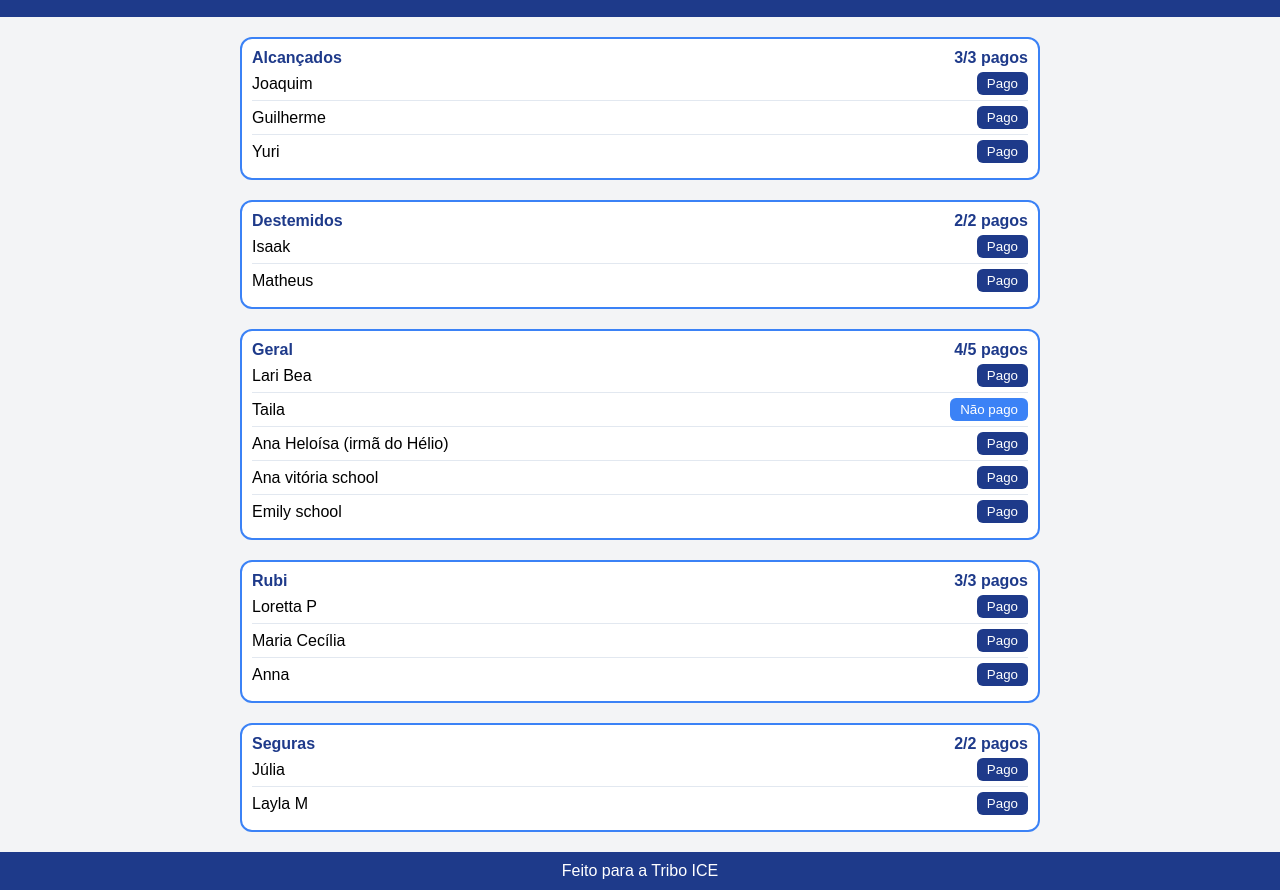
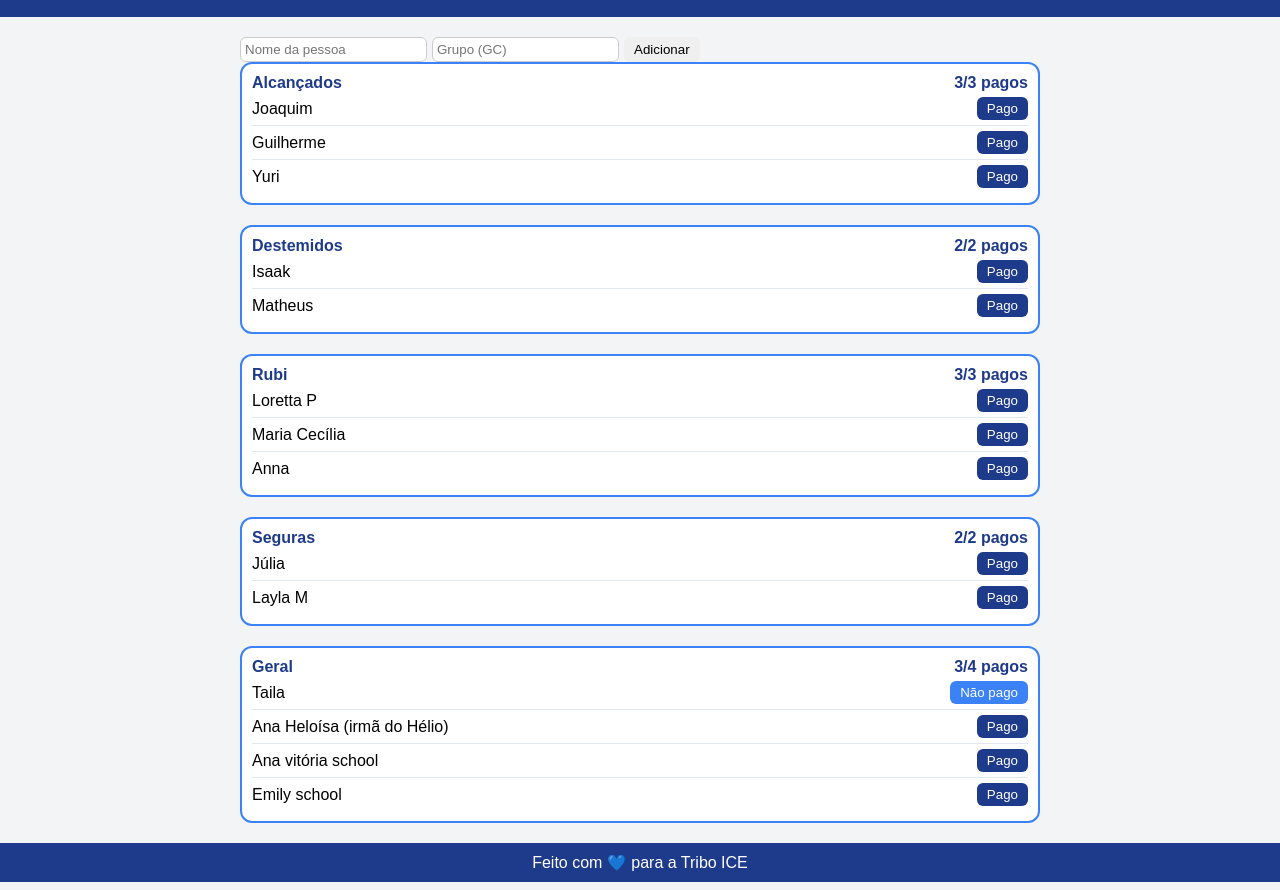
Before and after one commit to eduardaacorreia13-droid/Listinha-blusas-ice, a plain HTML site: page index.html in a window 1280 px wide. Shown: the part 51-941 px from the top of the page. Drawn offline with Linux system fonts and the light colour scheme.

Commit message:
Update index.html

```diff
--- a/index.html
+++ b/index.html
@@ -17,6 +17,8 @@
   .pago { background:#1E3A8A; color:white; }
   .nao-pago { background:#3B82F6; color:white; }
   footer { text-align:center; background:#1E3A8A; color:white; padding:10px; margin-top:20px; }
+  .adicionar { margin-top:10px; display:flex; gap:5px; }
+  input { padding:4px; border-radius:6px; border:1px solid #ccc; }
 </style>
 </head>
 <body>
@@ -24,10 +26,16 @@
   <h1>Tribo ICE — Controle de Blusas</h1>
 </header>
 <main id="app">
+  <div class="adicionar">
+    <input type="text" id="nomeInput" placeholder="Nome da pessoa">
+    <input type="text" id="gcInput" placeholder="Grupo (GC)">
+    <button onclick="adicionarRegistro()">Adicionar</button>
+  </div>
 </main>
-<footer>Feito para a Tribo ICE</footer>
+<footer>Feito com 💙 para a Tribo ICE</footer>
 
 <script>
+// ======= Aqui você atualiza, modifica ou adiciona pessoas =======
 const registros = [
   { nome: "Júlia", gc: "Seguras", pago: true },
   { nome: "Layla M", gc: "Seguras", pago: true },
@@ -39,26 +47,33 @@ const registros = [
   { nome: "Joaquim", gc: "Alcançados", pago: true },
   { nome: "Guilherme", gc: "Alcançados", pago: true },
   { nome: "Yuri", gc: "Alcançados", pago: true },
-  { nome: "Lari Bea", gc: "Geral", pago: true },
   { nome: "Taila", gc: "Geral", pago: false },
   { nome: "Ana Heloísa (irmã do Hélio)", gc: "Geral", pago: true },
   { nome: "Ana vitória school", gc: "Geral", pago: true },
   { nome: "Emily school", gc: "Geral", pago: true }
 ];
 
+// ======= Funções =======
 function render() {
   const app = document.getElementById('app');
-  app.innerHTML = '';
+  // Limpa tudo, exceto a barra de adicionar
+  app.querySelectorAll('.gc-card').forEach(c=>c.remove());
+
+  // Organiza os grupos, garantindo "Geral" por último
   const grupos = {};
-  registros.forEach(r=>{ if(!grupos[r.gc]) grupos[r.gc]=[]; grupos[r.gc].push(r); });
-  Object.keys(grupos).sort().forEach(gc=>{
+  registros.forEach(r => { if(!grupos[r.gc]) grupos[r.gc]=[]; grupos[r.gc].push(r); });
+  const keys = Object.keys(grupos).filter(k=>k!=="Geral").sort();
+  if(grupos["Geral"]) keys.push("Geral");
+
+  keys.forEach(gc=>{
     const lista = grupos[gc];
     const pagos = lista.filter(r=>r.pago).length;
     const card = document.createElement('div'); card.className='gc-card';
     const title = document.createElement('div'); title.className='gc-title';
     title.innerHTML=`${gc} <span>${pagos}/${lista.length} pagos</span>`;
     card.appendChild(title);
-    lista.forEach((r,i)=>{
+
+    lista.forEach(r=>{
       const div = document.createElement('div'); div.className='registro';
       const nome = document.createElement('div'); nome.textContent=r.nome;
       const btn = document.createElement('button');
@@ -71,6 +86,18 @@ function render() {
   });
 }
 
+function adicionarRegistro() {
+  const nomeInput = document.getElementById('nomeInput');
+  const gcInput = document.getElementById('gcInput');
+  const nome = nomeInput.value.trim();
+  const gc = gcInput.value.trim();
+  if(!nome || !gc) { alert('Preencha os dois campos!'); return; }
+  registros.push({ nome, gc, pago:false });
+  nomeInput.value=''; gcInput.value='';
+  render();
+}
+
+// ======= Inicial =======
 render();
 </script>
 </body>
```
